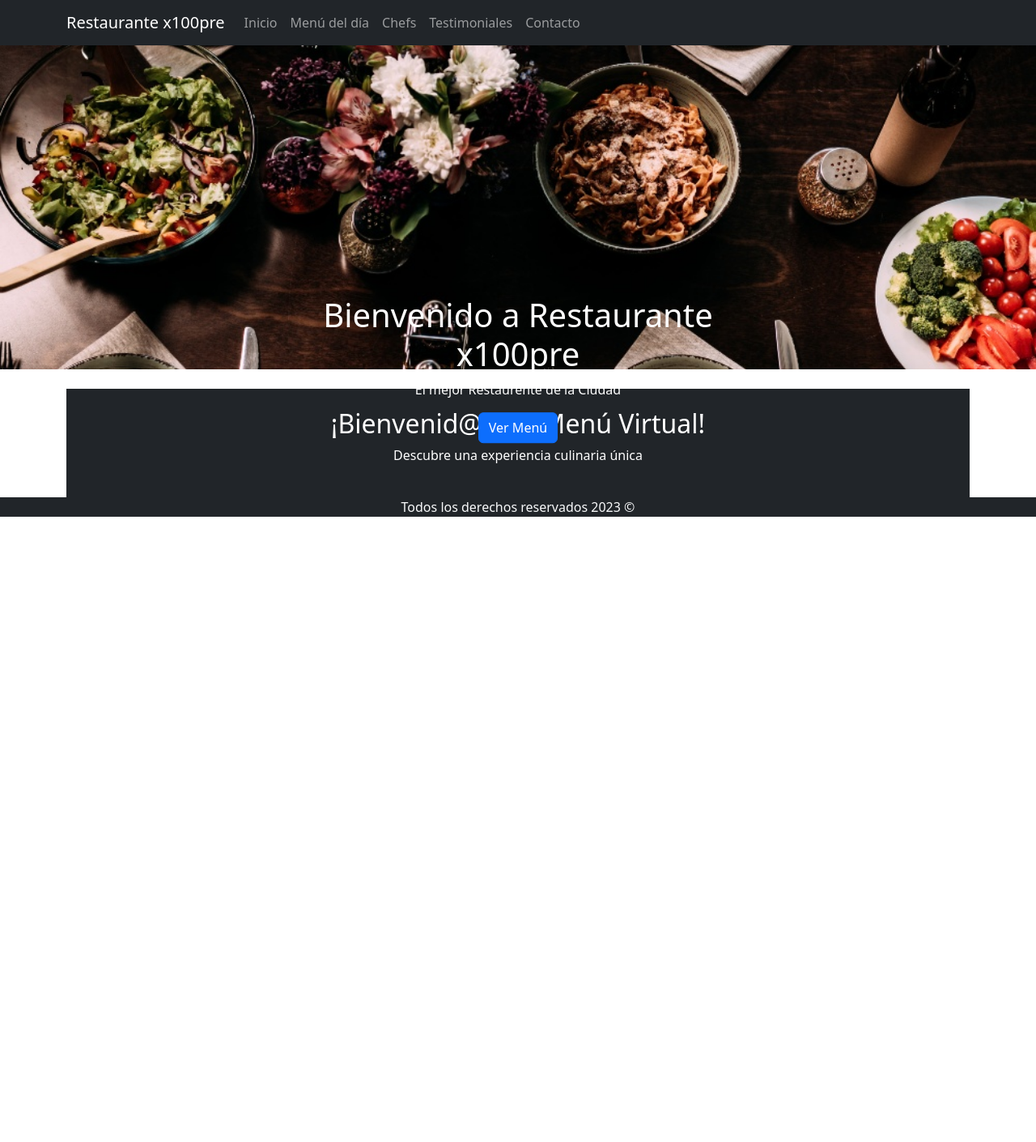
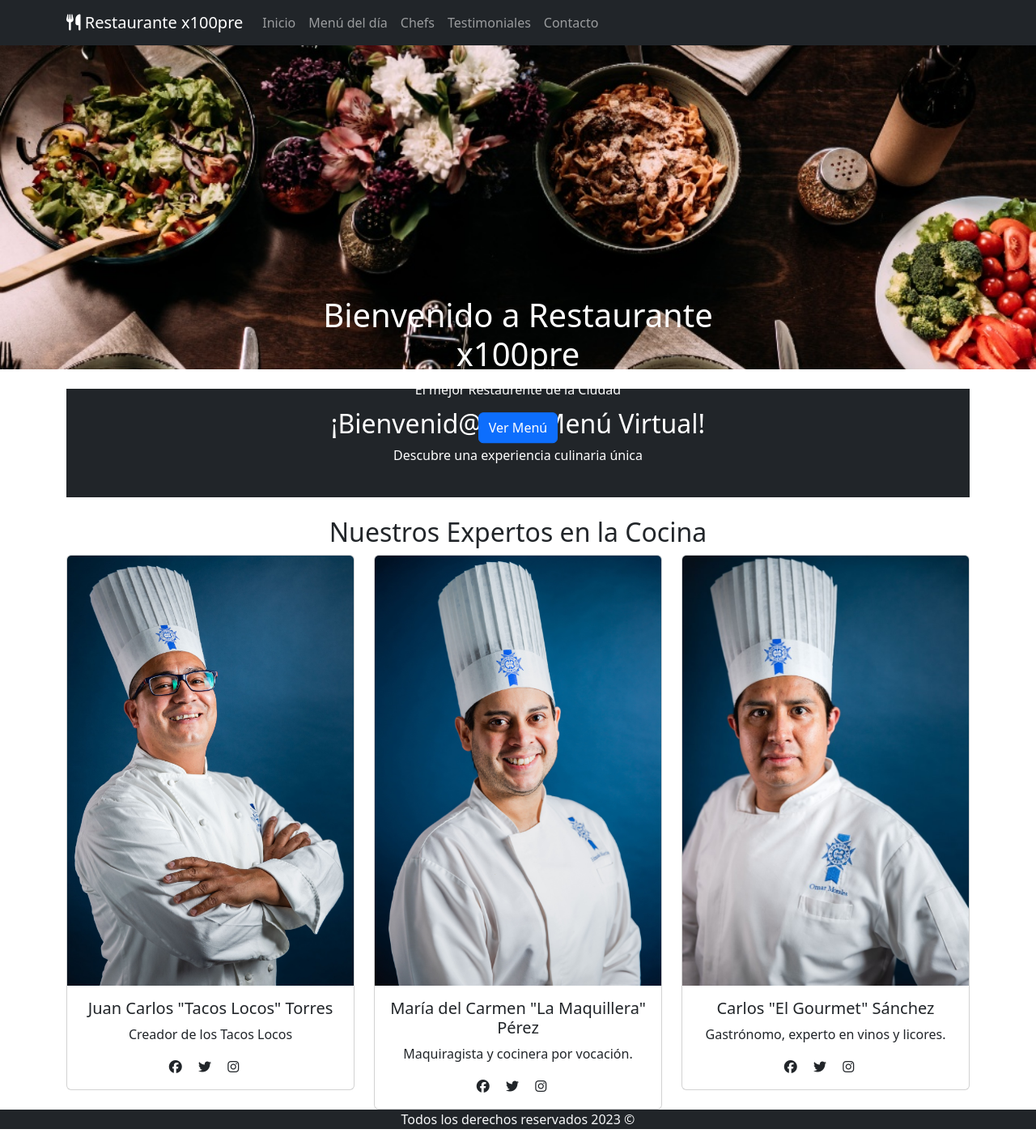
Before and after one commit to RobBanDam/Restaurante, a PHP site: page / in a window 1280 px wide. Shown: the whole page at 81% size. Before the commit the page ends 638 px from the top, so only its background shows below. Run offline with PHP 8.4, Linux system fonts and the light colour scheme.

Commit message:
28/12/2023 V.1.5 Añadiendo a los chefs

```diff
--- a/index.php
+++ b/index.php
@@ -10,6 +10,8 @@
 	<!-- Bootstrap CSS v5.2.1 -->
 	<link href="https://cdn.jsdelivr.net/npm/bootstrap@5.3.2/dist/css/bootstrap.min.css" rel="stylesheet" integrity="sha384-T3c6CoIi6uLrA9TneNEoa7RxnatzjcDSCmG1MXxSR1GAsXEV/Dwwykc2MPK8M2HN" crossorigin="anonymous" />
 
+	<link rel="stylesheet" href="https://cdnjs.cloudflare.com/ajax/libs/font-awesome/6.5.0/css/all.min.css">
+
 	<!-- <style>
 		body {
 			overflow: hidden;
@@ -21,7 +23,7 @@
 
 	<nav class="navbar navbar-expand-lg navbar-dark bg-dark">
 		<div class="container">
-			<a class="navbar-brand" href="#">Restaurante x100pre</a>
+			<a class="navbar-brand" href="#"><i class="fas fa-utensils"> </i> Restaurante x100pre</a>
 
 			<button class="navbar-toggler" type="button" data-bs-toggle="collapse" data-bs-target="#navbarNav" aria-controls="navbarNav" aria-expanded="false" aria-label="Toggle navigation">
 				<span class="navbar-toggler-icon"></span>
@@ -63,9 +65,61 @@
 	<section id="id" class="container mt-4 text-center">
 		<div class="jumbotron bg-dark text-white">
 			<br>
-				<h2>¡Bienvenid@ a tu Menú Virtual!</h2>
-				<p>Descubre una experiencia culinaria única</p>
+			<h2>¡Bienvenid@ a tu Menú Virtual!</h2>
+			<p>Descubre una experiencia culinaria única</p>
 			<br>
+		</div>
+	</section>
+
+	<section id="chefs" class="container mt-4 text-center">
+		<h2>Nuestros Expertos en la Cocina</h2>
+		<div class="row">
+
+			<div class="col-md-4">
+				<div class="card">
+					<img src="images/colabs/img1.jpg" alt="Imagen Chef" class="card-img-top">
+					<div class="card-body">
+						<h5 class="card-title">Juan Carlos "Tacos Locos" Torres</h5>
+						<p class="card-text">Creador de los Tacos Locos</p>
+						<div class="social-icons mt-3">
+							<a href="#" class="text-dark me-3"><i class="fab fa-facebook"></i></a>
+							<a href="#" class="text-dark me-3"><i class="fab fa-twitter"></i></a>
+							<a href="#" class="text-dark me-3"><i class="fab fa-instagram"></i></a>
+						</div>
+					</div>
+				</div>
+			</div>
+
+			<div class="col-md-4">
+				<div class="card">
+					<img src="images/colabs/img2.jpg" alt="Imagen Chef" class="card-img-top">
+					<div class="card-body">
+						<h5 class="card-title">María del Carmen "La Maquillera" Pérez</h5>
+						<p class="card-text">Maquiragista y cocinera por vocación.</p>
+						<div class="social-icons mt-3">
+							<a href="#" class="text-dark me-3"><i class="fab fa-facebook"></i></a>
+							<a href="#" class="text-dark me-3"><i class="fab fa-twitter"></i></a>
+							<a href="#" class="text-dark me-3"><i class="fab fa-instagram"></i></a>
+						</div>
+					</div>
+				</div>
+			</div>
+
+			<div class="col-md-4">
+				<div class="card">
+					<img src="images/colabs/img3.jpg" alt="Imagen Chef" class="card-img-top">
+					<div class="card-body">
+						<h5 class="card-title">Carlos "El Gourmet" Sánchez</h5>
+						<p class="card-text">Gastrónomo, experto en vinos y licores.</p>
+						<div class="social-icons mt-3">
+							<a href="#" class="text-dark me-3"><i class="fab fa-facebook"></i></a>
+							<a href="#" class="text-dark me-3"><i class="fab fa-twitter"></i></a>
+							<a href="#" class="text-dark me-3"><i class="fab fa-instagram"></i></a>
+						</div>
+					</div>
+				</div>
+			</div>
+
 		</div>
 	</section>
 
```
Also changed, not shown: images/colabs/img1.jpg (added), images/colabs/img2.jpg (added), images/colabs/img3.jpg (added).
